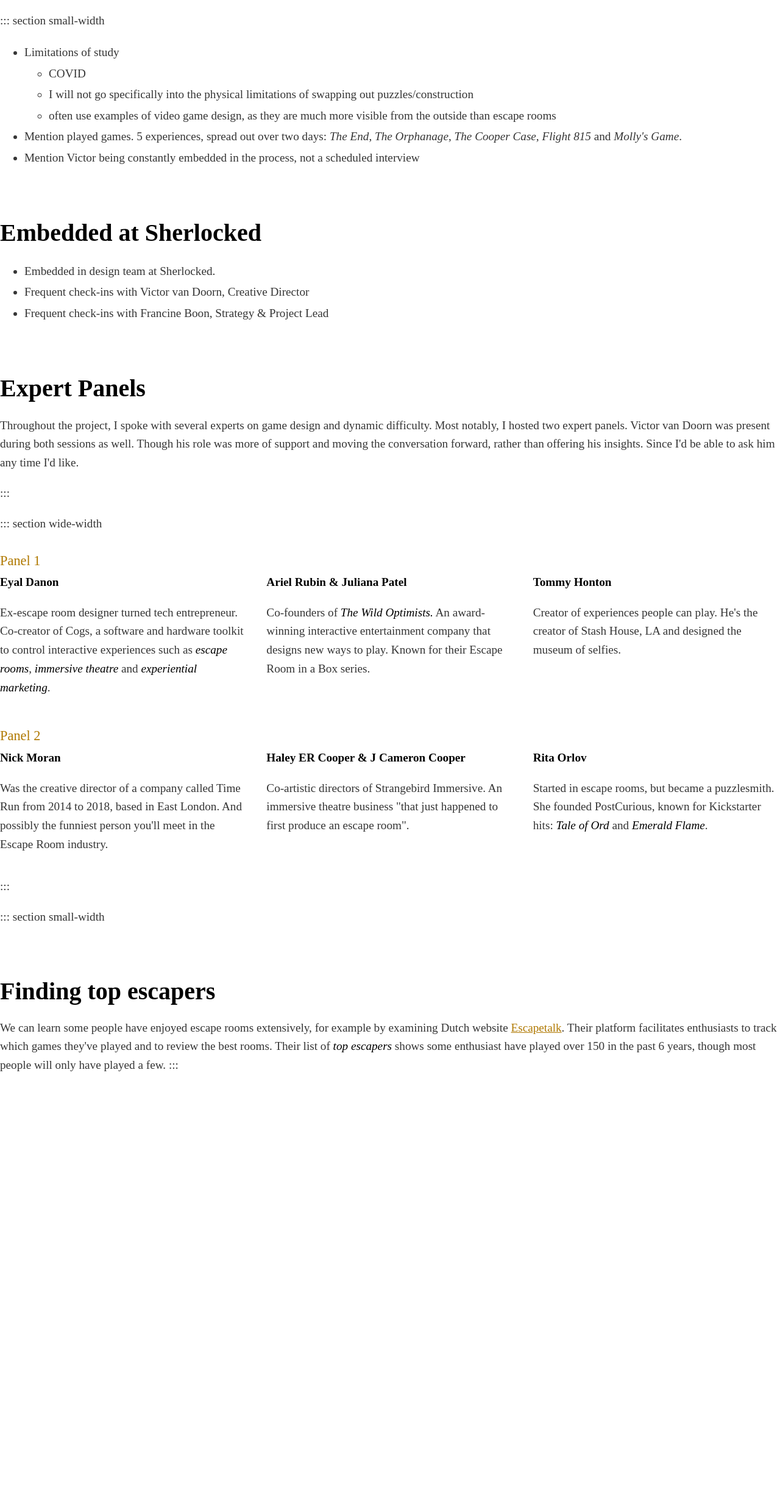
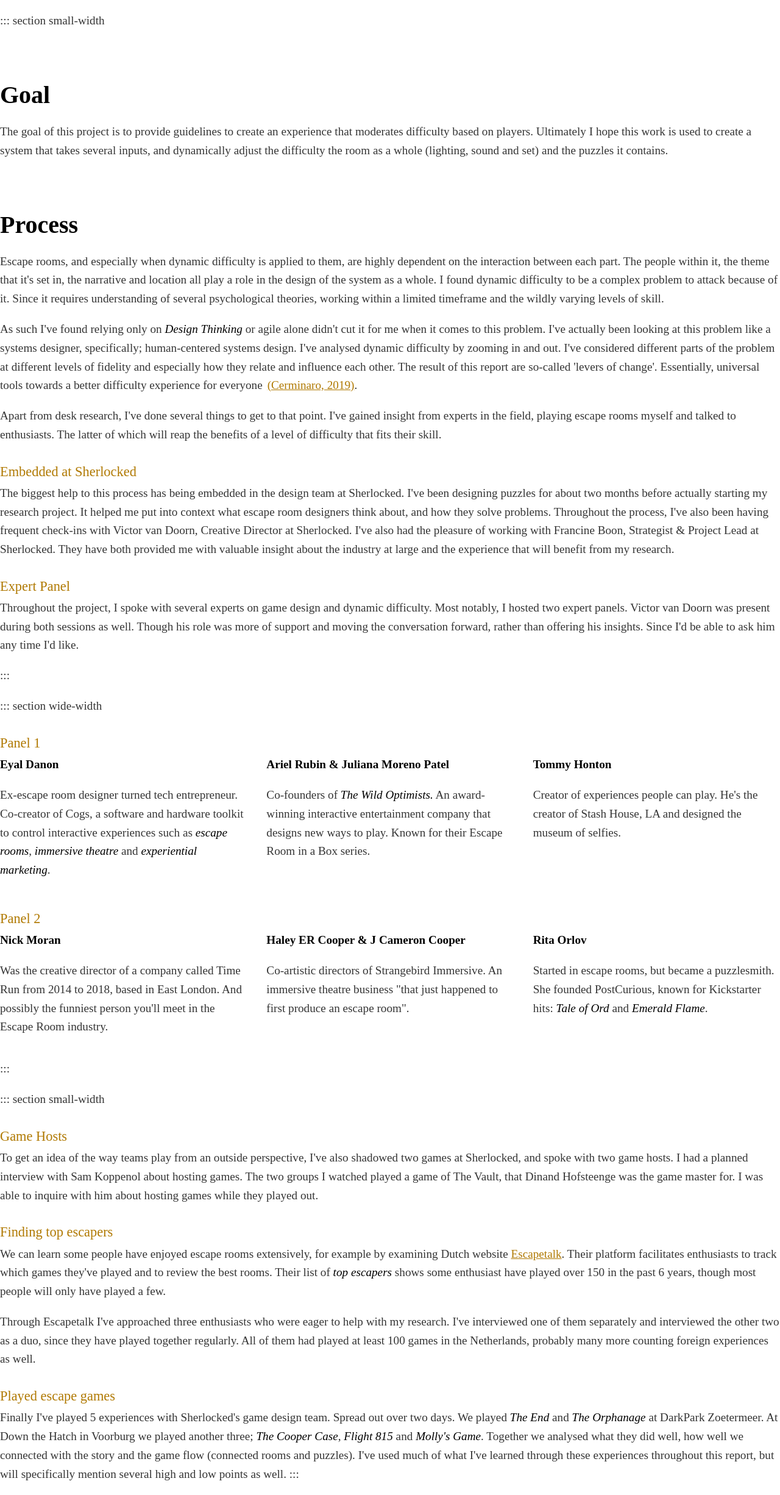
Before and after one commit to nwesthoff/irp-dynamic-difficulty, a Next.js app: page /chapters/research-methodology in a window 1280 px wide. Shown: the whole page at 61% size. Before the commit the page ends 1782 px from the top, so only its background shows below. Built offline with nearby package versions, Linux system fonts and the light colour scheme.

Commit message:
📝 Update research methodology

```diff
--- a/config/MyReferences.ts
+++ b/config/MyReferences.ts
@@ -424,6 +424,16 @@
         "Wolf, M.J.P. (2017). Video Games as American Popular Culture. Quaderns De Cine, (12).",
     },
   },
+  {
+    citationKey: "cerminaro_2019_what",
+    entryType: "TRUSTED",
+    entryTags: {
+      author: "Cerminaro",
+      year: "2019",
+      inBib:
+        "Cerminaro, D. (2019). What the %*$# is Systems Design? [online] Medium. Available at: https://modus.medium.com/what-the-is-systems-design-e005c1e9fef8 [Accessed 15 Jan. 2021].",
+    },
+  },
 ];
 
 export interface AcademicRef {
--- a/pages/chapters/research-methodology.mdx
+++ b/pages/chapters/research-methodology.mdx
@@ -10,20 +10,23 @@
 
 ::: section small-width
 
-- Limitations of study
-  - COVID
-  - I will not go specifically into the physical limitations of swapping out puzzles/construction
-  - often use examples of video game design, as they are much more visible from the outside than escape rooms
-- Mention played games. 5 experiences, spread out over two days: _The End_, _The Orphanage_, _The Cooper Case_, _Flight 815_ and _Molly's Game_.
-- Mention Victor being constantly embedded in the process, not a scheduled interview
+## Goal
 
-## Embedded at Sherlocked
+The goal of this project is to provide guidelines to create an experience that moderates difficulty based on players. Ultimately I hope this work is used to create a system that takes several inputs, and dynamically adjust the difficulty the room as a whole (lighting, sound and set) and the puzzles it contains.
 
-- Embedded in design team at Sherlocked.
-- Frequent check-ins with Victor van Doorn, Creative Director
-- Frequent check-ins with Francine Boon, Strategy & Project Lead
+## Process
 
-## Expert Panels
+Escape rooms, and especially when dynamic difficulty is applied to them, are highly dependent on the interaction between each part. The people within it, the theme that it's set in, the narrative and location all play a role in the design of the system as a whole. I found dynamic difficulty to be a complex problem to attack because of it. Since it requires understanding of several psychological theories, working within a limited timeframe and the wildly varying levels of skill.
+
+As such I've found relying only on _Design Thinking_ or agile alone didn't cut it for me when it comes to this problem. I've actually been looking at this problem like a systems designer, specifically; human-centered systems design. I've analysed dynamic difficulty by zooming in and out. I've considered different parts of the problem at different levels of fidelity and especially how they relate and influence each other. The result of this report are so-called 'levers of change'. Essentially, universal tools towards a better difficulty experience for everyone <Citation id="cerminaro_2019_what" />.
+
+Apart from desk research, I've done several things to get to that point. I've gained insight from experts in the field, playing escape rooms myself and talked to enthusiasts. The latter of which will reap the benefits of a level of difficulty that fits their skill.
+
+### Embedded at Sherlocked
+
+The biggest help to this process has being embedded in the design team at Sherlocked. I've been designing puzzles for about two months before actually starting my research project. It helped me put into context what escape room designers think about, and how they solve problems. Throughout the process, I've also been having frequent check-ins with Victor van Doorn, Creative Director at Sherlocked. I've also had the pleasure of working with Francine Boon, Strategist & Project Lead at Sherlocked. They have both provided me with valuable insight about the industry at large and the experience that will benefit from my research.
+
+### Expert Panel
 
 Throughout the project, I spoke with several experts on game design and dynamic difficulty. Most notably, I hosted two expert panels. Victor van Doorn was present during both sessions as well. Though his role was more of support and moving the conversation forward, rather than offering his insights. Since I'd be able to ask him any time I'd like.
 
@@ -45,7 +48,7 @@
 
 <div>
 
-**Ariel Rubin & Juliana Patel**
+**Ariel Rubin & Juliana Moreno Patel**
 
 Co-founders of _The Wild Optimists._ An award-winning interactive entertainment company that designs new ways to play. Known for their Escape Room in a Box series.
 
@@ -95,7 +98,17 @@
 
 ::: section small-width
 
-## Finding top escapers
+### Game Hosts
+
+To get an idea of the way teams play from an outside perspective, I've also shadowed two games at Sherlocked, and spoke with two game hosts. I had a planned interview with Sam Koppenol about hosting games. The two groups I watched played a game of The Vault, that Dinand Hofsteenge was the game master for. I was able to inquire with him about hosting games while they played out.
+
+### Finding top escapers
 
 We can learn some people have enjoyed escape rooms extensively, for example by examining Dutch website [Escapetalk](http://escapetalk.nl). Their platform facilitates enthusiasts to track which games they've played and to review the best rooms. Their list of _top escapers_ shows some enthusiast have played over 150 in the past 6 years, though most people will only have played a few.
+
+Through Escapetalk I've approached three enthusiasts who were eager to help with my research. I've interviewed one of them separately and interviewed the other two as a duo, since they have played together regularly. All of them had played at least 100 games in the Netherlands, probably many more counting foreign experiences as well.
+
+### Played escape games
+
+Finally I've played 5 experiences with Sherlocked's game design team. Spread out over two days. We played _The End_ and _The Orphanage_ at DarkPark Zoetermeer. At Down the Hatch in Voorburg we played another three; _The Cooper Case_, _Flight 815_ and _Molly's Game_. Together we analysed what they did well, how well we connected with the story and the game flow (connected rooms and puzzles). I've used much of what I've learned through these experiences throughout this report, but will specifically mention several high and low points as well.
 :::
```
